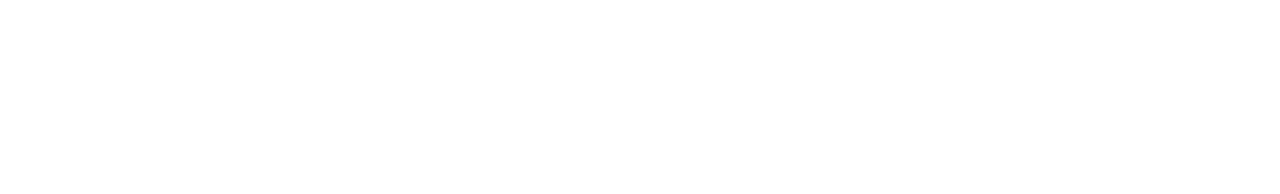
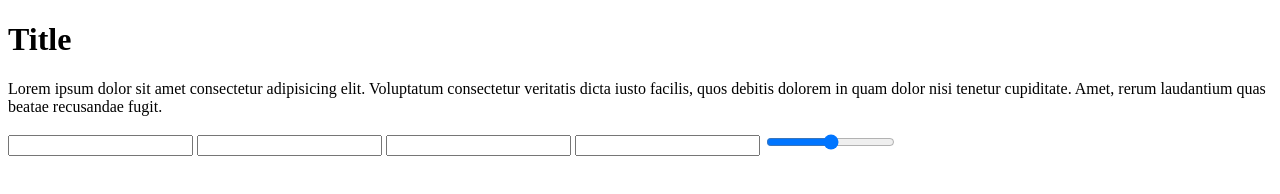
Before and after one commit to AlphaDumbuya/silvan-alpha, a plain HTML site: page fcc-test-suite-template-master/index.html in a window 1280 px wide. Drawn offline with Linux system fonts and the light colour scheme.

Commit message:
form data

```diff
--- a/fcc-test-suite-template-master/index.html
+++ b/fcc-test-suite-template-master/index.html
@@ -8,7 +8,18 @@
 
   <body>
     <script src="https://cdn.freecodecamp.org/testable-projects-fcc/v1/bundle.js"></script>
+    <h1 id="title">Title</h1>
+    <p id="description">
+      Lorem ipsum dolor sit amet consectetur adipisicing elit. Voluptatum consectetur veritatis dicta iusto facilis, quos debitis dolorem in quam dolor nisi tenetur cupiditate. Amet, rerum laudantium quas beatae recusandae fugit.
+    </p>
+    <form action="" id="survey-form">
+      <input type="text" id="name" name="name" required>
+      <input type="email" id="email" name="email" required>
+      <input type="phone" id="number-field" name="number" required>
+      <input type="phone" id="quantity" name="quantity" min="0" max="100" required pattern="[0-9]+">
+      <input type="range" id="point" name="point" min="0" max="10">
 
+    </form>
     <!--
 
     Hello Camper!
```
